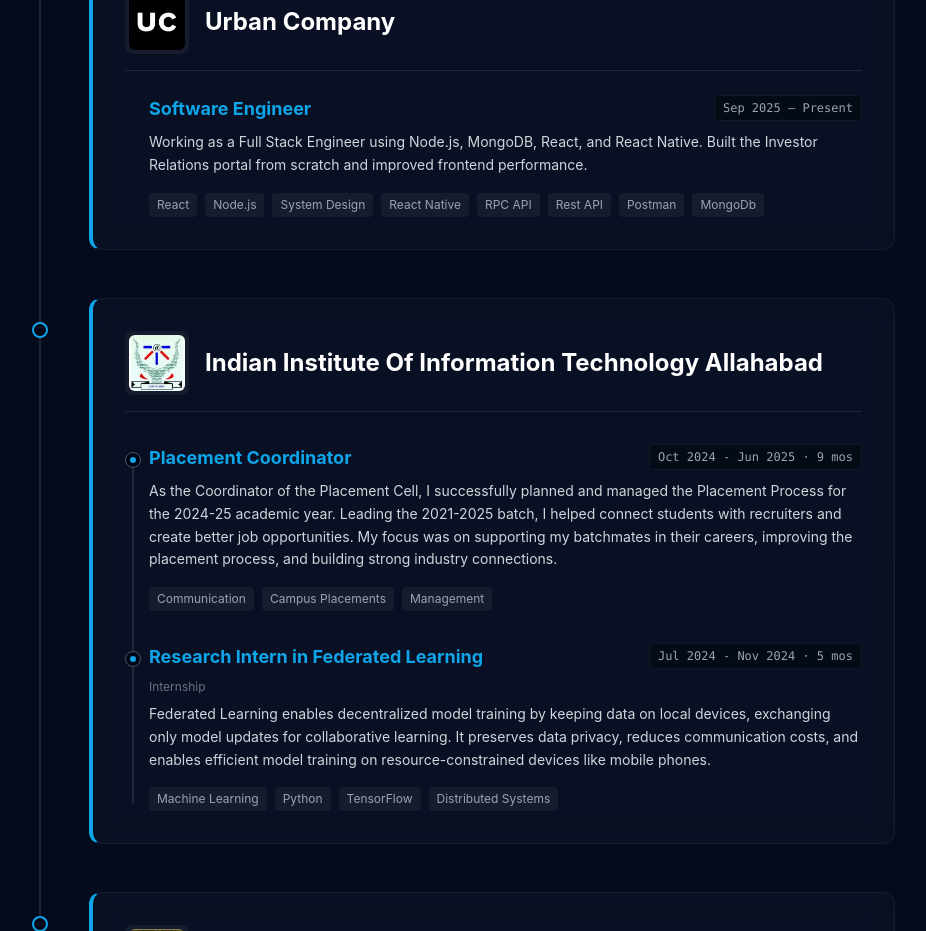
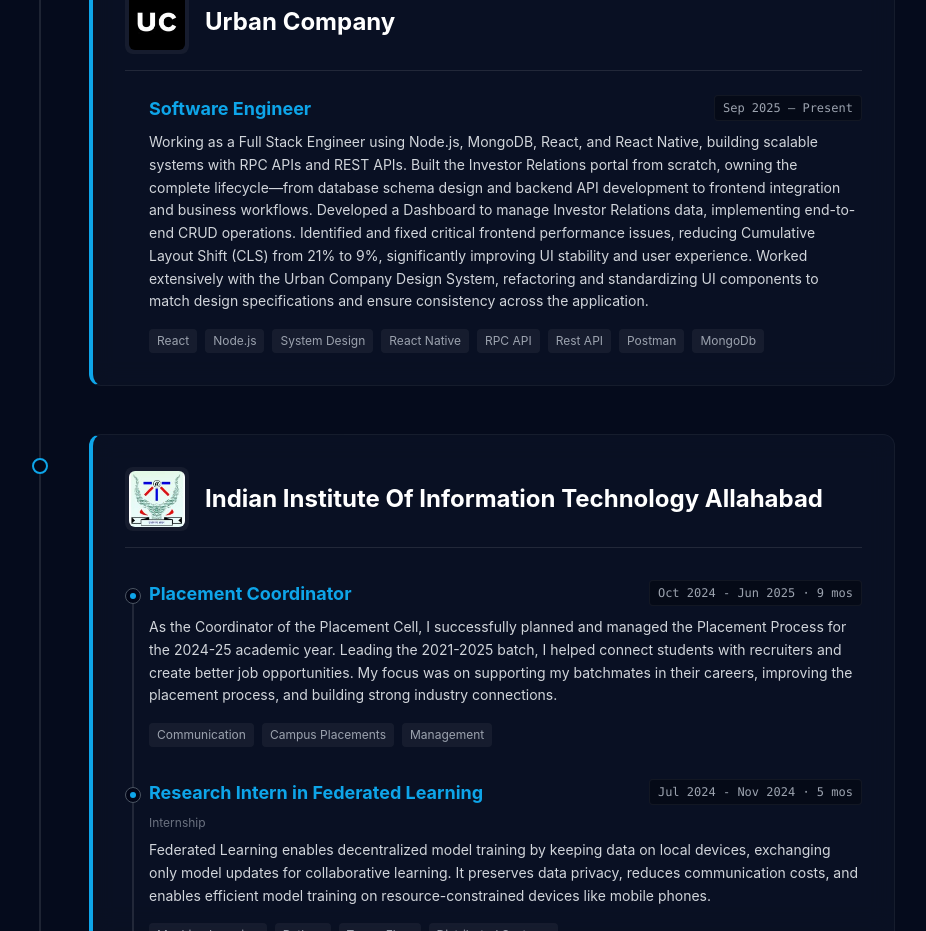
Before and after one commit to Harendrasingh1/my-portfolio, a React (Vite) app: page / in a window 1280 px wide. Shown: the part 1687-2618 px from the top of the page, without its empty margins (193-1119 px from the left). Built offline with nearby package versions, Linux system fonts and the light colour scheme.

Commit message:
Experience update

```diff
--- a/src/data/portfolio.js
+++ b/src/data/portfolio.js
@@ -68,7 +68,7 @@ export const portfolioData = {
                 {
                     title: "Software Engineer",
                     duration: "Sep 2025 – Present",
-                    description: "Working as a Full Stack Engineer using Node.js, MongoDB, React, and React Native. Built the Investor Relations portal from scratch and improved frontend performance.",
+                    description: "Working as a Full Stack Engineer using Node.js, MongoDB, React, and React Native, building scalable systems with RPC APIs and REST APIs. Built the Investor Relations portal from scratch, owning the complete lifecycle—from database schema design and backend API development to frontend integration and business workflows. Developed a Dashboard to manage Investor Relations data, implementing end-to-end CRUD operations. Identified and fixed critical frontend performance issues, reducing Cumulative Layout Shift (CLS) from 21% to 9%, significantly improving UI stability and user experience. Worked extensively with the Urban Company Design System, refactoring and standardizing UI components to match design specifications and ensure consistency across the application.",
                     skills: ["React", "Node.js", "System Design", "React Native", "RPC API", "Rest API", "Postman", "MongoDb"]
                 }
             ]
```
